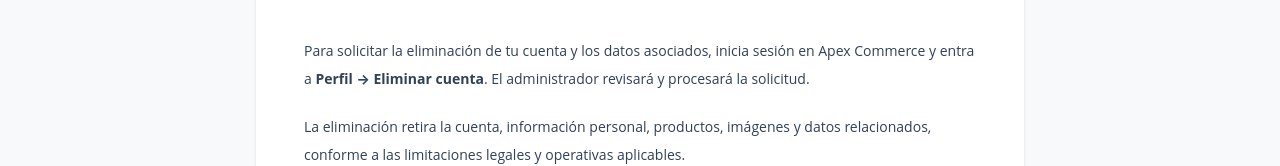
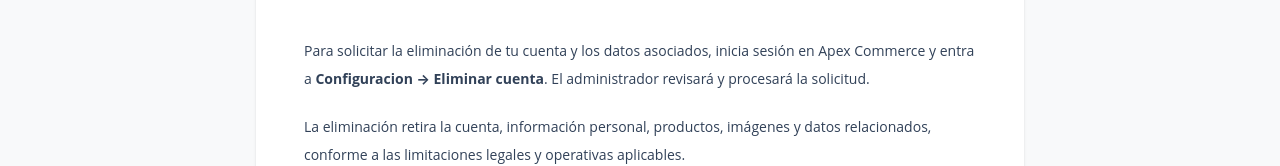
Before and after one commit to jd-pro-ti/ApexCommerce, a Next.js app: page /eliminacion-datos in a window 1280 px wide. Shown: the part 171-337 px from the top of the page. Built offline with nearby package versions, Linux system fonts and the light colour scheme; no server answers.

Commit message:
mejoritas

```diff
--- a/src/app/eliminacion-datos/page.jsx
+++ b/src/app/eliminacion-datos/page.jsx
@@ -7,7 +7,7 @@
         <p className="text-xs font-bold uppercase tracking-[0.2em] text-[#dd9448]">Apex Commerce</p>
         <h1 className="mt-3 text-3xl font-extrabold">Eliminación de datos</h1>
         <div className="mt-8 space-y-5 text-sm leading-7 text-slate-700">
-          <p>Para solicitar la eliminación de tu cuenta y los datos asociados, inicia sesión en Apex Commerce y entra a <strong>Perfil → Eliminar cuenta</strong>. El administrador revisará y procesará la solicitud.</p>
+          <p>Para solicitar la eliminación de tu cuenta y los datos asociados, inicia sesión en Apex Commerce y entra a <strong>Configuracion → Eliminar cuenta</strong>. El administrador revisará y procesará la solicitud.</p>
           <p>La eliminación retira la cuenta, información personal, productos, imágenes y datos relacionados, conforme a las limitaciones legales y operativas aplicables.</p>
           <p>Si no puedes iniciar sesión, solicita ayuda escribiendo a <a className="font-semibold underline" href="mailto:soporte@apexcommerce.com">soporte@apexcommerce.com</a> desde el correo asociado a tu cuenta.</p>
         </div>
```
